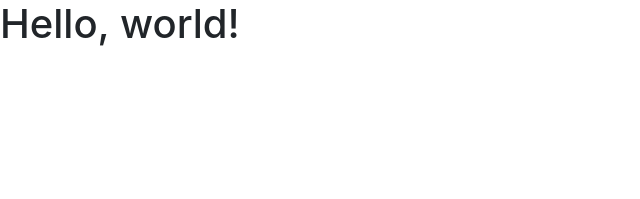
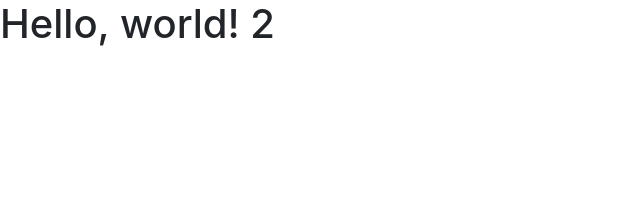
Before and after one commit to mariojp/mariojp.github.io, a Jekyll site: the page cms/colocacao.html, which Jekyll copies as it is, in a window 1280 px wide. Shown: the top 199 px of the page, without its empty margins (0-640 px from the left). Built offline with Jekyll 4.4.1, drawn with Linux system fonts in a browser that asks for light colours; nearby versions of some CDN libraries.

Commit message:
Update colocacao.html

```diff
--- a/cms/colocacao.html
+++ b/cms/colocacao.html
@@ -51,7 +51,7 @@
         data-ad-client="ca-pub-1011007638245293">
 </amp-auto-ads>
 
-    <h1>Hello, world!</h1>
+    <h1>Hello, world! 2</h1>
 
 
     <!-- Optional JavaScript; choose one of the two! -->
```
